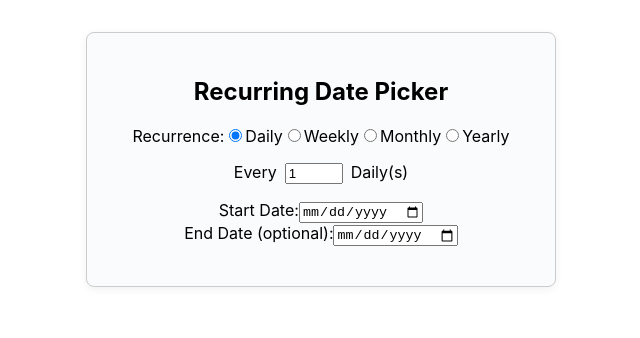
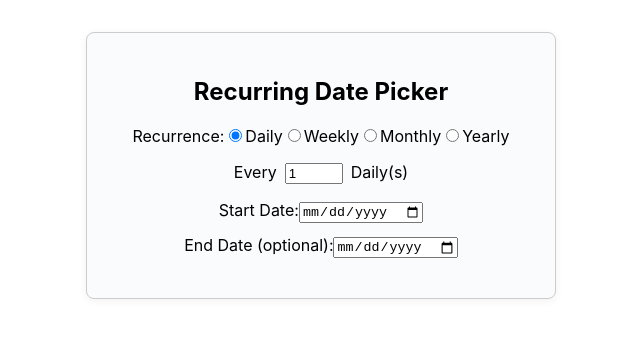
Before and after one commit to weber404/recurring-date-picker, a React (Create React App) app: page / in a window 1280 px wide. Shown: the top 338 px of the page, without its empty margins (319-959 px from the left). Built offline with nearby package versions, Linux system fonts and the light colour scheme.

Commit message:
Update DateRangePicker.js

```diff
--- a/src/components/DateRangePicker.js
+++ b/src/components/DateRangePicker.js
@@ -3,8 +3,8 @@ import React from 'react';
 const DateRangePicker = ({ value, onChange }) => {
   return (
     <div className="date-range-picker">
-     <div>
-      <label>
+     <div style={{ marginBottom: '12px' }}>
+      <label style={{ display: 'block' }}>
         Start Date:
         <input
           type="date"
@@ -14,7 +14,7 @@ const DateRangePicker = ({ value, onChange }) => {
       </label>
             </div>
             <div>
-      <label>
+      <label style={{ display: 'block' }}>
         End Date (optional):
         <input
           type="date"
```
